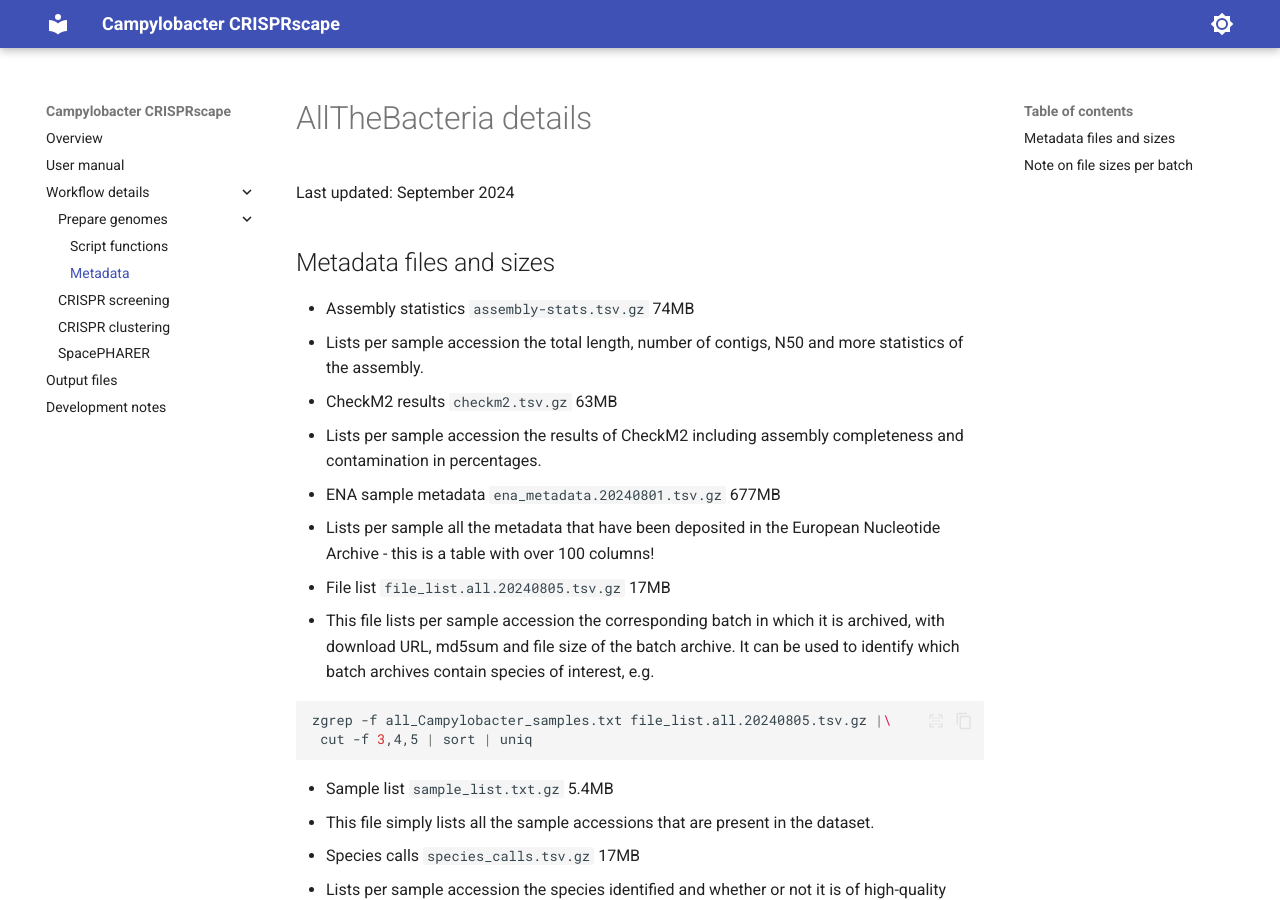
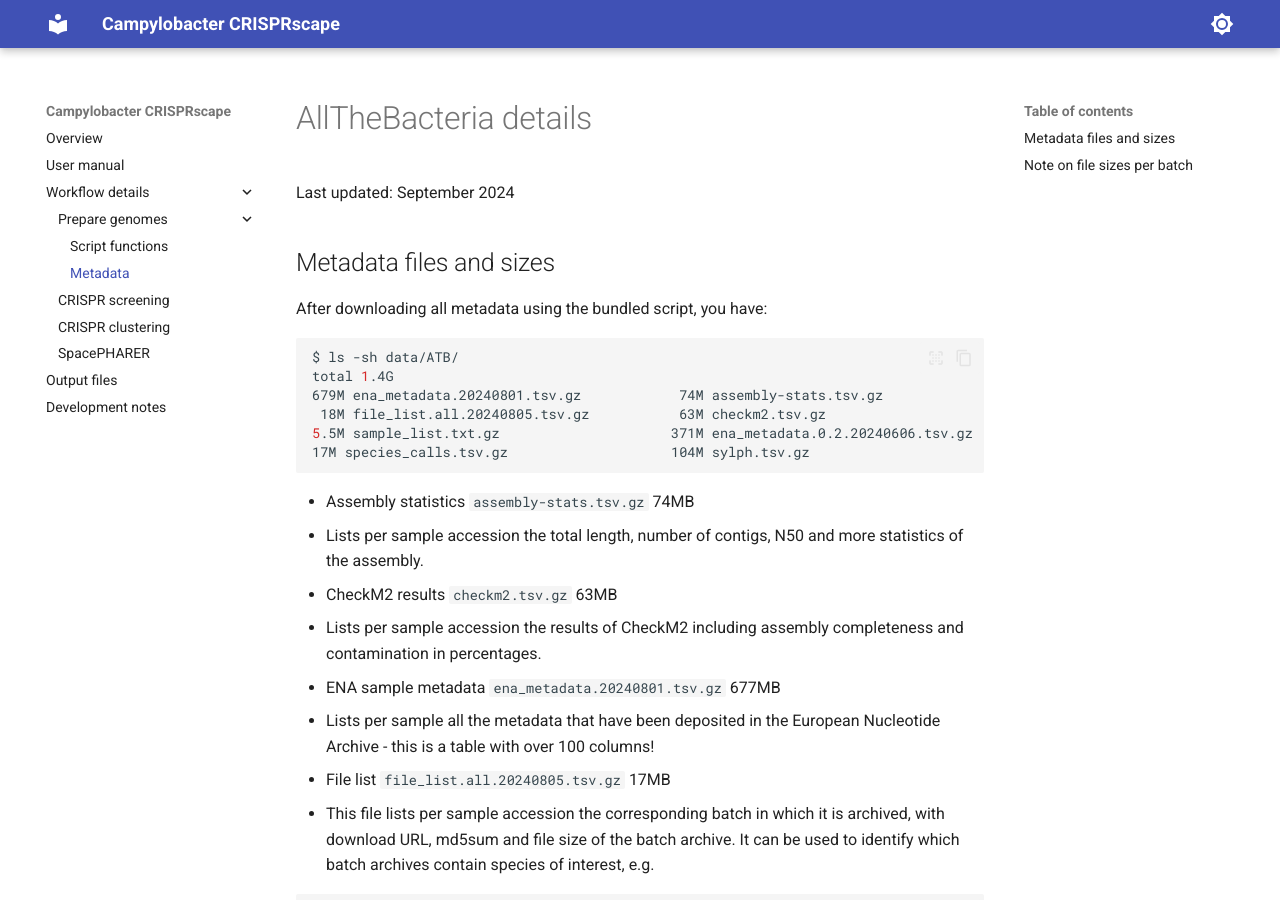
Before and after one commit to UtrechtUniversity/campylobacter-crisprscape, an MkDocs documentation site: the page built from doc/allthebacteria.md, in a window 1280 px wide and 900 px high. Built offline with MkDocs 1.6.1 and Material for MkDocs 9.7.7, drawn with Linux system fonts in a browser that asks for light colours.

Commit message:
Add total disk use

````diff
--- a/doc/allthebacteria.md
+++ b/doc/allthebacteria.md
@@ -3,6 +3,17 @@
 Last updated: September 2024
 
 ## Metadata files and sizes
+
+After downloading all metadata using the bundled script, you have:
+
+``` bash
+$ ls -sh data/ATB/
+total 1.4G
+679M ena_metadata.20240801.tsv.gz            74M assembly-stats.tsv.gz
+ 18M file_list.all.20240805.tsv.gz           63M checkm2.tsv.gz
+5.5M sample_list.txt.gz                     371M ena_metadata.0.2.20240606.tsv.gz
+17M species_calls.tsv.gz                    104M sylph.tsv.gz
+```
 
 - Assembly statistics `assembly-stats.tsv.gz` 74MB
   - Lists per sample accession the total length, number of contigs, N50 and
````
